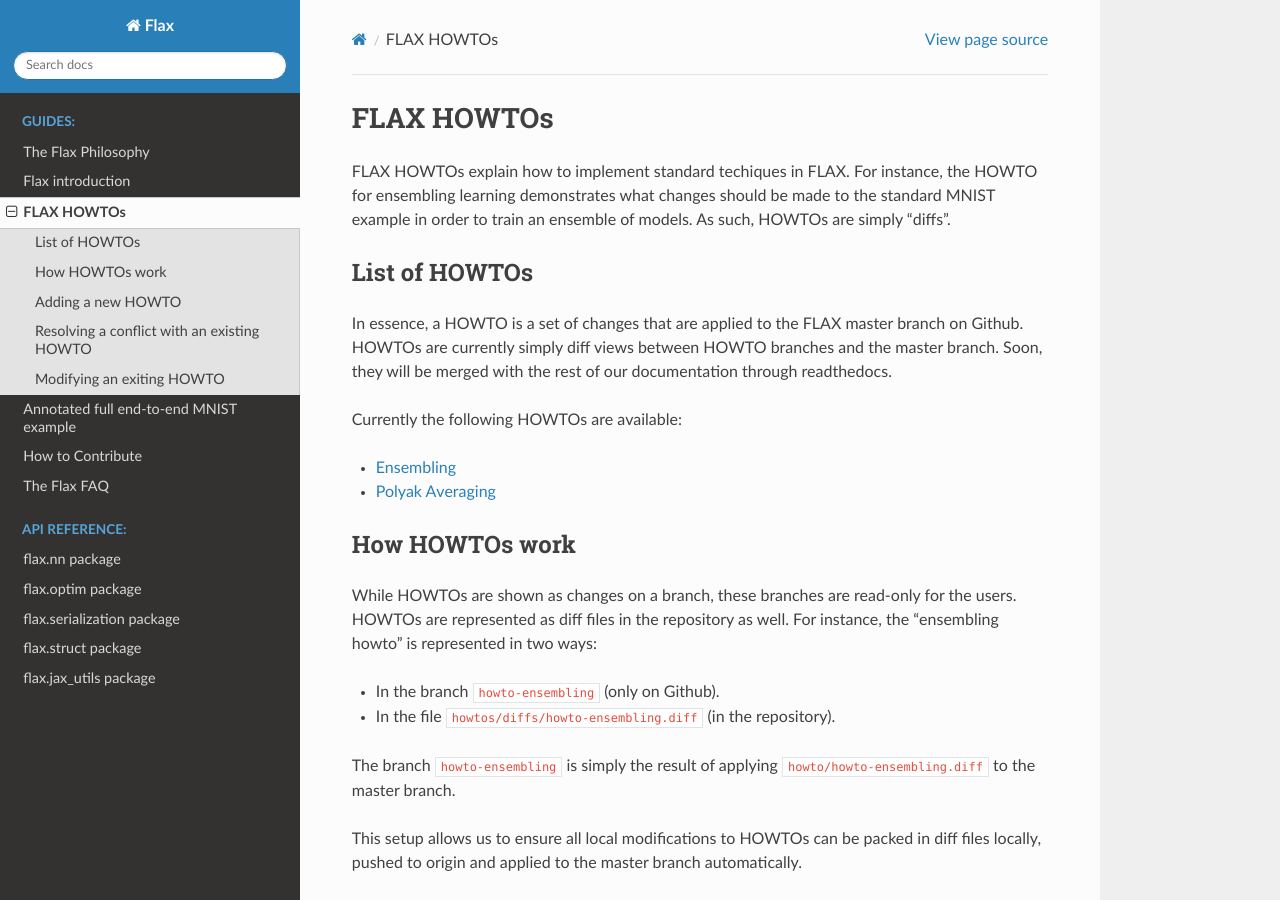
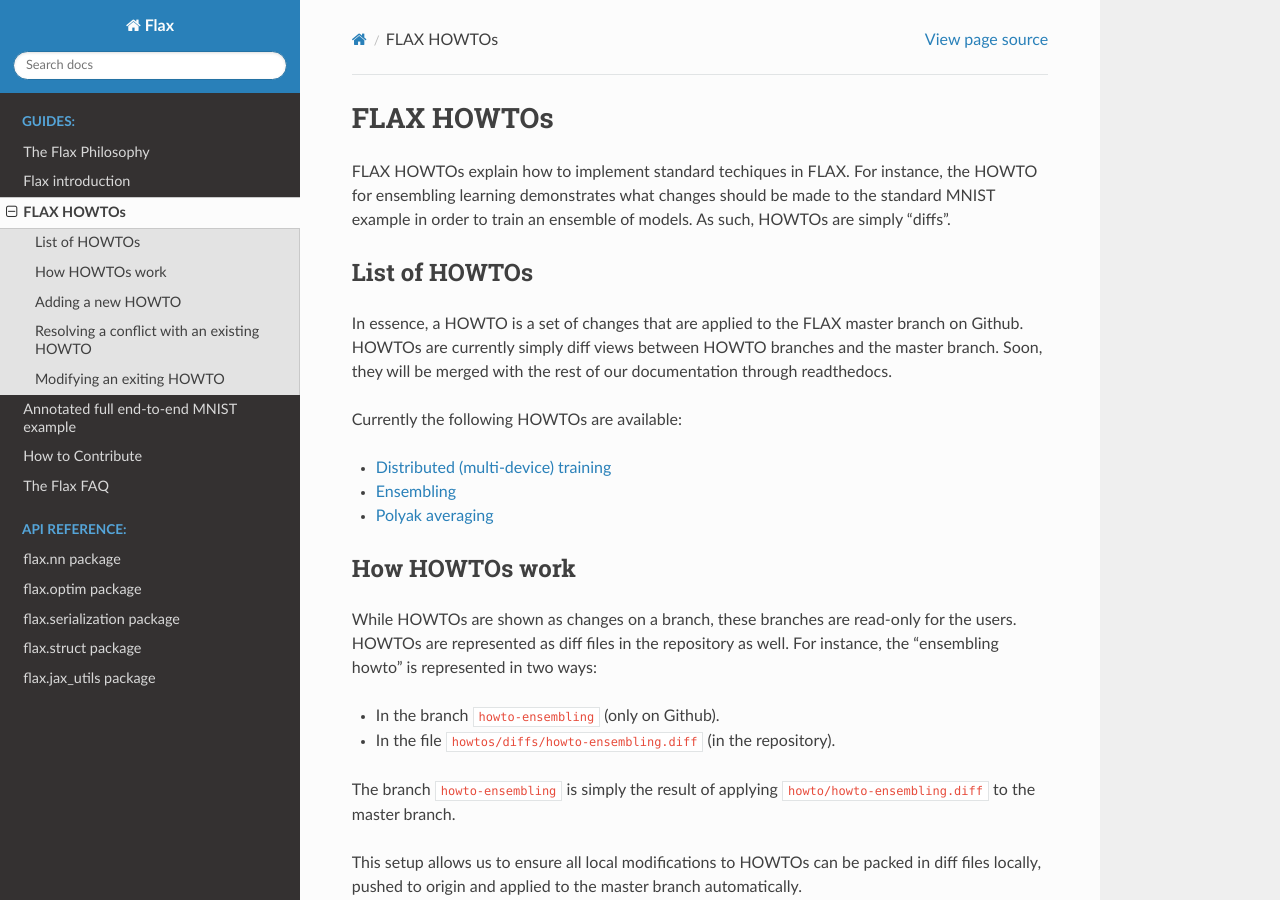
Before and after one commit to bortkomencw/flax, a Sphinx documentation site: the page built from docs/howtos.md, in a window 1280 px wide and 900 px high. Built offline with Sphinx 7.4.7 and the Read the Docs theme 2.0.0, drawn with Linux system fonts in a browser that asks for light colours.

Commit message:
Adds HOWTO for distributed training

```diff
--- a/docs/howtos.md
+++ b/docs/howtos.md
@@ -14,8 +14,9 @@
 
 Currently the following HOWTOs are available:
 
+* [Distributed (multi-device) training](https://github.com/google-research/flax/compare/prerelease..howto-distributed-training?diff=split)
 * [Ensembling](https://github.com/google-research/flax/compare/prerelease..howto-ensembling?diff=split)
-* [Polyak Averaging](https://github.com/google-research/flax/compare/prerelease..howto-polyak-averaging?diff=split)
+* [Polyak averaging](https://github.com/google-research/flax/compare/prerelease..howto-polyak-averaging?diff=split)
 
 ## How HOWTOs work
 
```
Also changed, not shown: 1 other file.
